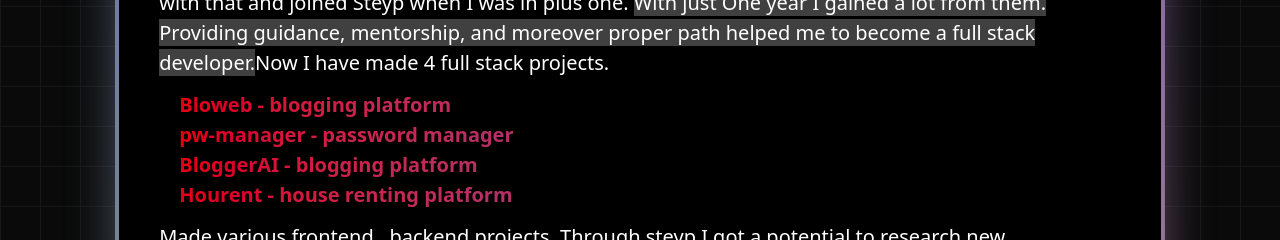
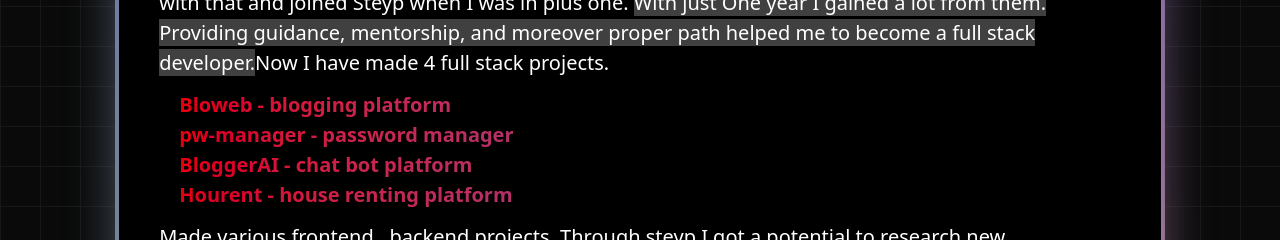
Before and after one commit to ziyaudheenms/ZIYAUDHEEN-MS, a Next.js app: page / in a window 1280 px wide. Shown: the part 7903-8143 px from the top of the page. Built offline with nearby package versions, Linux system fonts and the light colour scheme.

Commit message:
eight commit

```diff
--- a/elements/Stey.jsx
+++ b/elements/Stey.jsx
@@ -45,7 +45,7 @@
                 pw-manager - password manager
               </li>
               <li className="font-semibold text-transparent bg-clip-text bg-gradient-to-r from-red-600 to-violet-800">
-                BloggerAI - blogging platform
+                BloggerAI - chat bot platform
               </li>
               <li className="font-semibold text-transparent bg-clip-text bg-gradient-to-r from-red-600 to-violet-800">
                 Hourent - house renting platform
```
